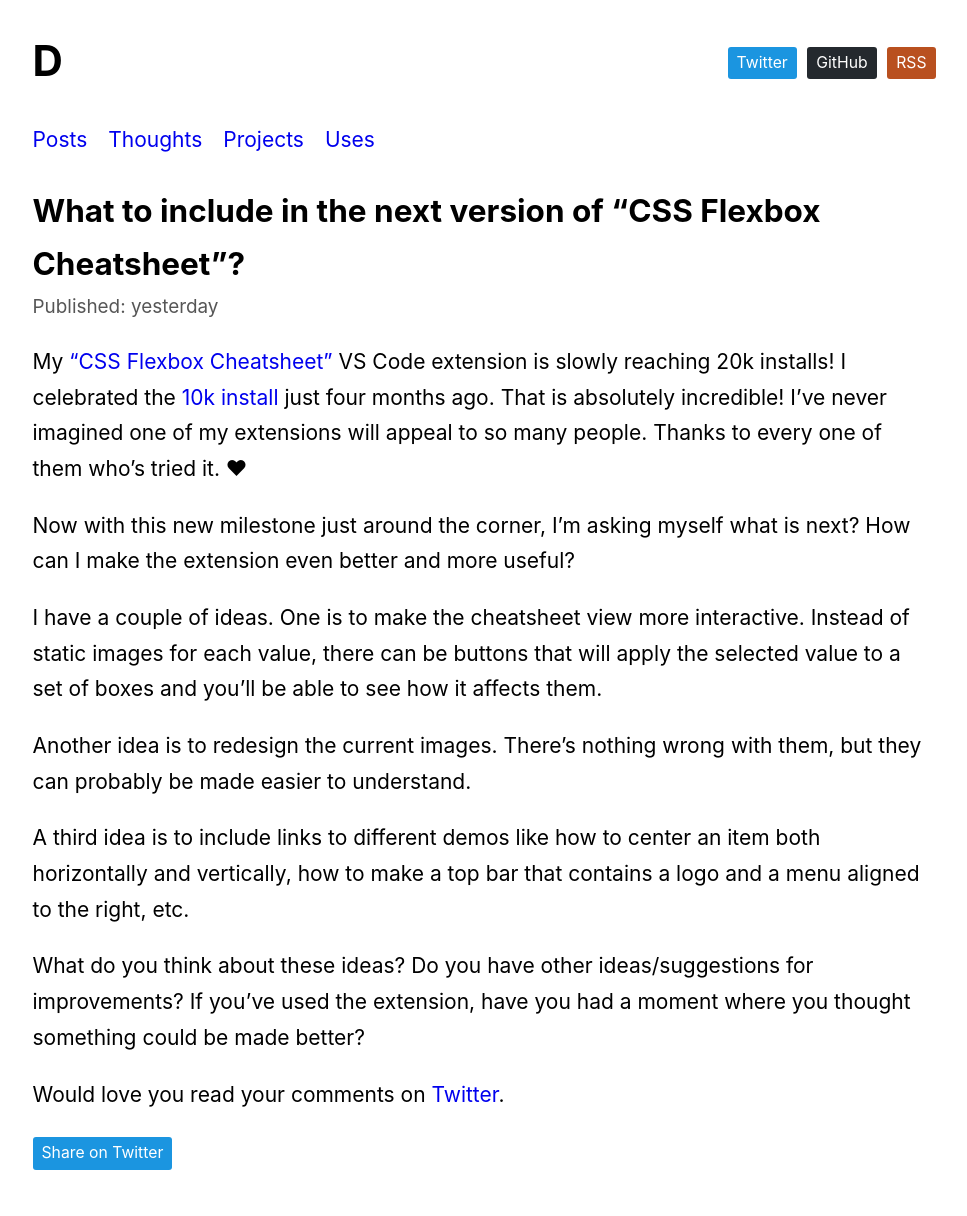
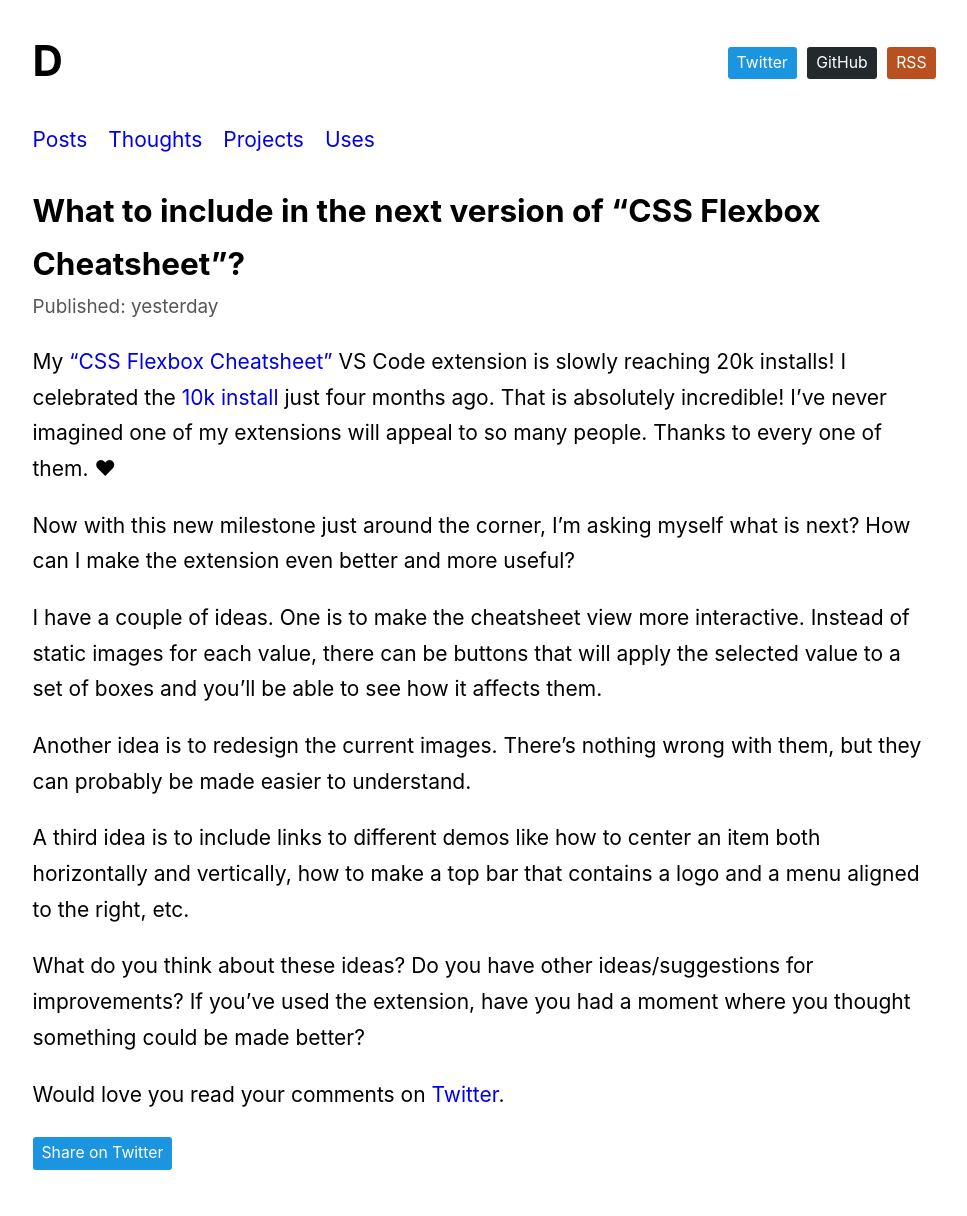
Before and after one commit to dzhavat/dzhavat.github.io, a Jekyll site: the page built from _posts/posts/2020-07-17-what-to-include-in-the-next-version-of-css-flexbox-cheatsheet.md, in a window 1280 px wide. Shown: the whole page, without its empty margins (156-1123 px from the left). Built offline with Jekyll 4.4.1, drawn with Linux system fonts in a browser that asks for light colours.

Commit message:
Update post

```diff
--- a/_posts/posts/2020-07-17-what-to-include-in-the-next-version-of-css-flexbox-cheatsheet.md
+++ b/_posts/posts/2020-07-17-what-to-include-in-the-next-version-of-css-flexbox-cheatsheet.md
@@ -4,7 +4,7 @@ title: What to include in the next version of “CSS Flexbox Cheatsheet”?
 category: posts
 ---
 
-My [“CSS Flexbox Cheatsheet”](https://marketplace.visualstudio.com/items?itemName=dzhavat.css-flexbox-cheatsheet) VS Code extension is slowly reaching 20k installs! I celebrated the [10k install]({{ site.baseurl }}{% post_url posts/2020-03-08-css-flexbox-cheatsheet-vscode-extension-hit-10k-installs %}) just four months ago. That is absolutely incredible! I’ve never imagined one of my extensions will appeal to so many people. Thanks to every one of them who’s tried it. ❤
+My [“CSS Flexbox Cheatsheet”](https://marketplace.visualstudio.com/items?itemName=dzhavat.css-flexbox-cheatsheet) VS Code extension is slowly reaching 20k installs! I celebrated the [10k install]({{ site.baseurl }}{% post_url posts/2020-03-08-css-flexbox-cheatsheet-vscode-extension-hit-10k-installs %}) just four months ago. That is absolutely incredible! I’ve never imagined one of my extensions will appeal to so many people. Thanks to every one of them. ❤
 
 Now with this new milestone just around the corner, I’m asking myself what is next? How can I make the extension even better and more useful?
 
```
